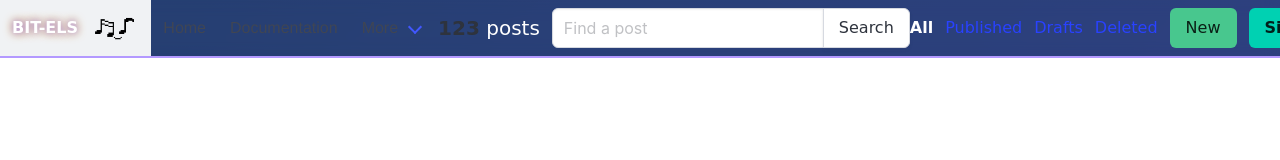
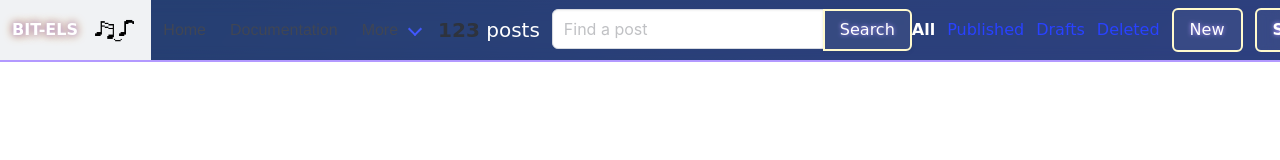
Before and after one commit to ValentinF27/Los-Bit-els-FIUBA, a plain HTML site: page Frontend/index.html in a window 1280 px wide. Drawn offline with nearby package versions, Linux system fonts and the light colour scheme.

Commit message:
se diseñan botones con borde amarillo, fondo semitransparente y tipografía retro
Added button styles with rounded corners and transitions.

```diff
--- a/Frontend/style.css
+++ b/Frontend/style.css
@@ -87,3 +87,14 @@ h2.title, h3.title, .title.is-4, .subtitle, p, strong {
   50% { box-shadow: 0 0 20px var(--naranja-atardecer); }
   100% { box-shadow: 0 0 10px var(--lila-suave); }
 }
+
+/* BOTONES */
+.button {
+  border-radius: 6px;
+  border: 2px solid var(--amarillo-sol);
+  background-color: rgba(255,255,255,0.05);
+  color: var(--blanco);
+  font-family: 'Press Start 2P', cursive;
+  text-shadow: 0 0 4px var(--lila-suave);
+  transition: all 0.25s ease;
+}
```
